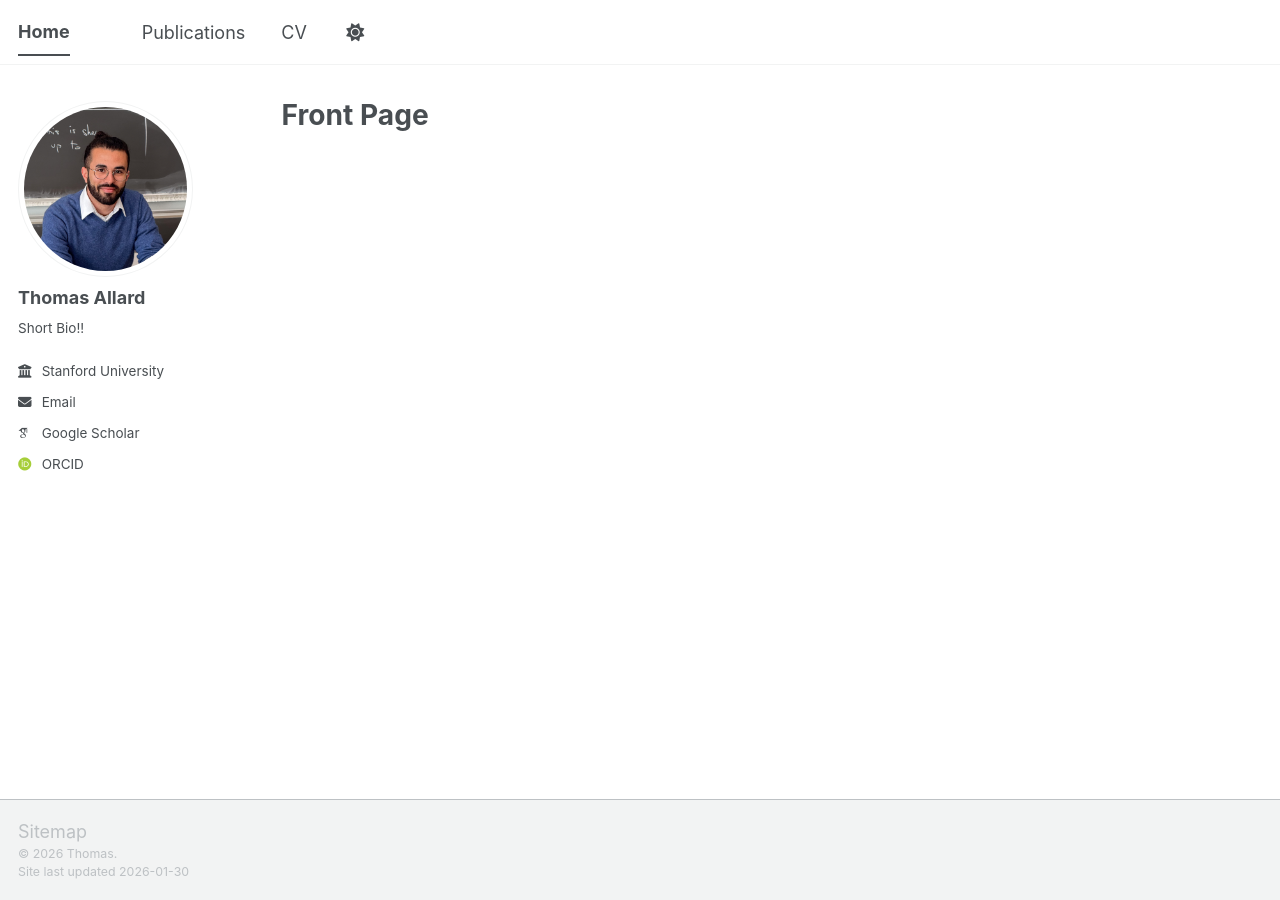
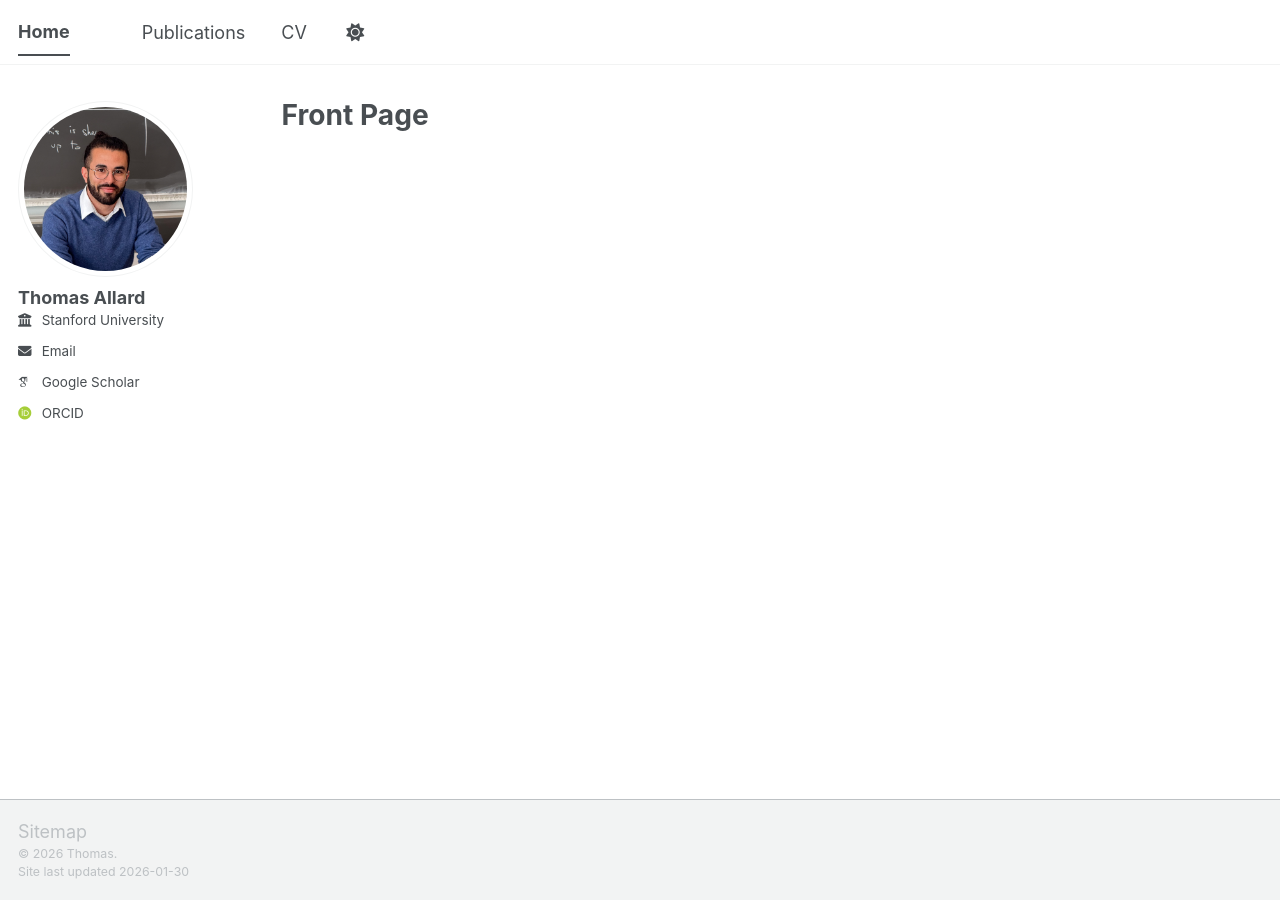
Before and after one commit to Tubbie06/tubbie06.github.io, a Jekyll site: the page built from _pages/about.md, in a window 1280 px wide. Built offline with Jekyll 4.4.1, drawn with Linux system fonts in a browser that asks for light colours; some web fonts are replaced; a script bundle is joined from its source files by our own code; library files that are not in the unit come from our copies.

Commit message:
Small edit bio

```diff
--- a/_config.yml
+++ b/_config.yml
@@ -26,7 +26,7 @@ author:
   avatar           : "profile-pic.jpg"
   name             : "Thomas Allard" # Sidebar name
   pronouns         : #
-  bio              : "Short Bio!!"
+  bio              : # "Short Bio!!"
   location         : #
   employer         : "Stanford University"
   employer-link    : "https://profiles.stanford.edu/thomas-allard"
```
